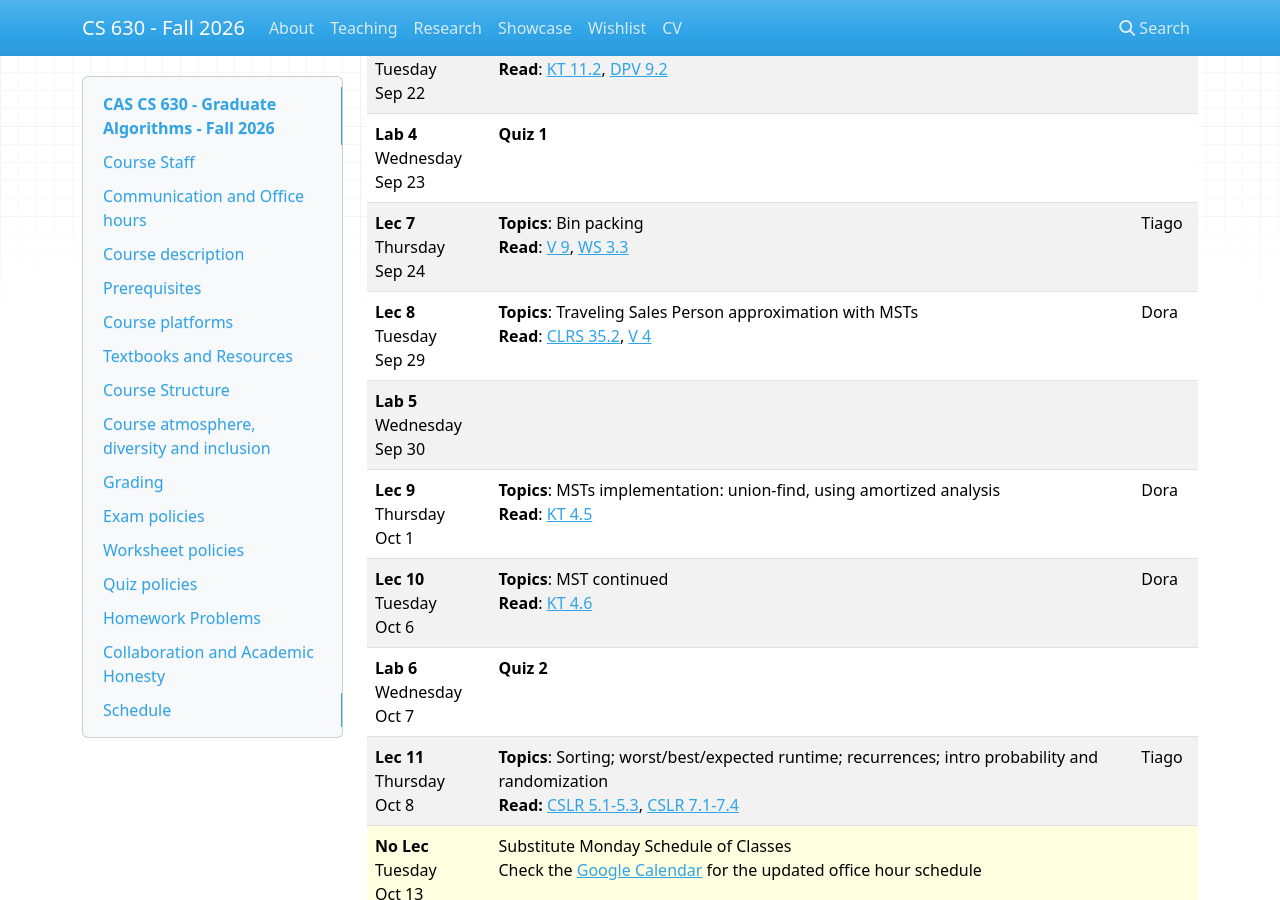
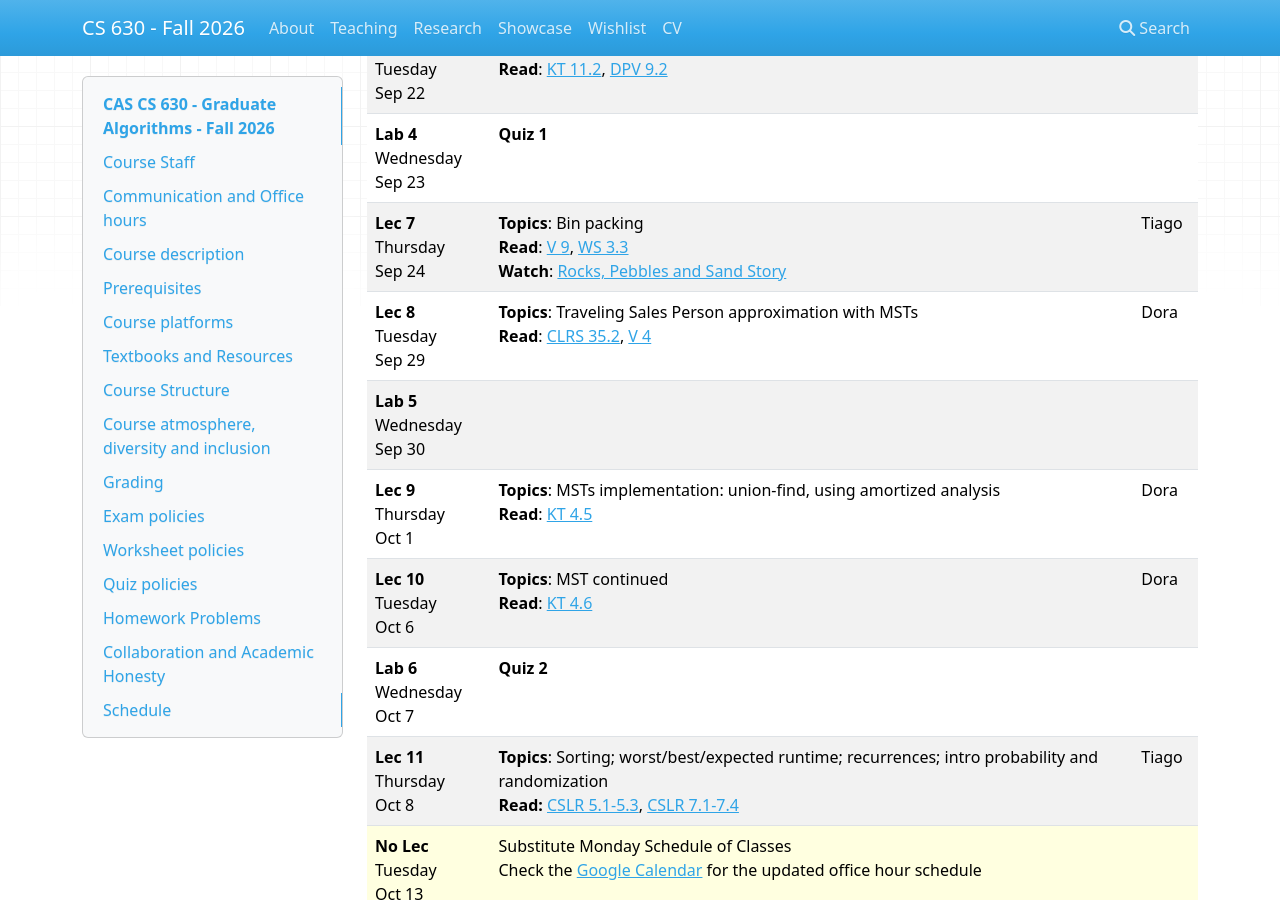
Before and after one commit to srtjanuario/2026.fall.cs630, an MkDocs documentation site: the page built from docs/index.md, in a window 1280 px wide and 900 px high, scrolled down 7190 px. Built offline with MkDocs 1.6.1, drawn with Linux system fonts in a browser that asks for light colours; nearby versions of some CDN libraries.

Commit message:
Add video link to Rocks, Pebbles and Sand Story

```diff
--- a/docs/index.md
+++ b/docs/index.md
@@ -327,6 +327,9 @@ This schedule is subject, and likely, to change as we progress through the semes
             <b>Read</b>:
             <a href="#V">V 9</a>, <a href="https://www.designofapproxalgs.com/book.pdf#page=73">WS 3.3</a>
             <br>
+            <b>Watch</b>:
+            <a href="https://www.youtube.com/watch?v=v5ZvL4as2y0">Rocks, Pebbles and Sand Story</a>
+            <br>
             </td>
             <td> Tiago </td>
         </tr>
```
